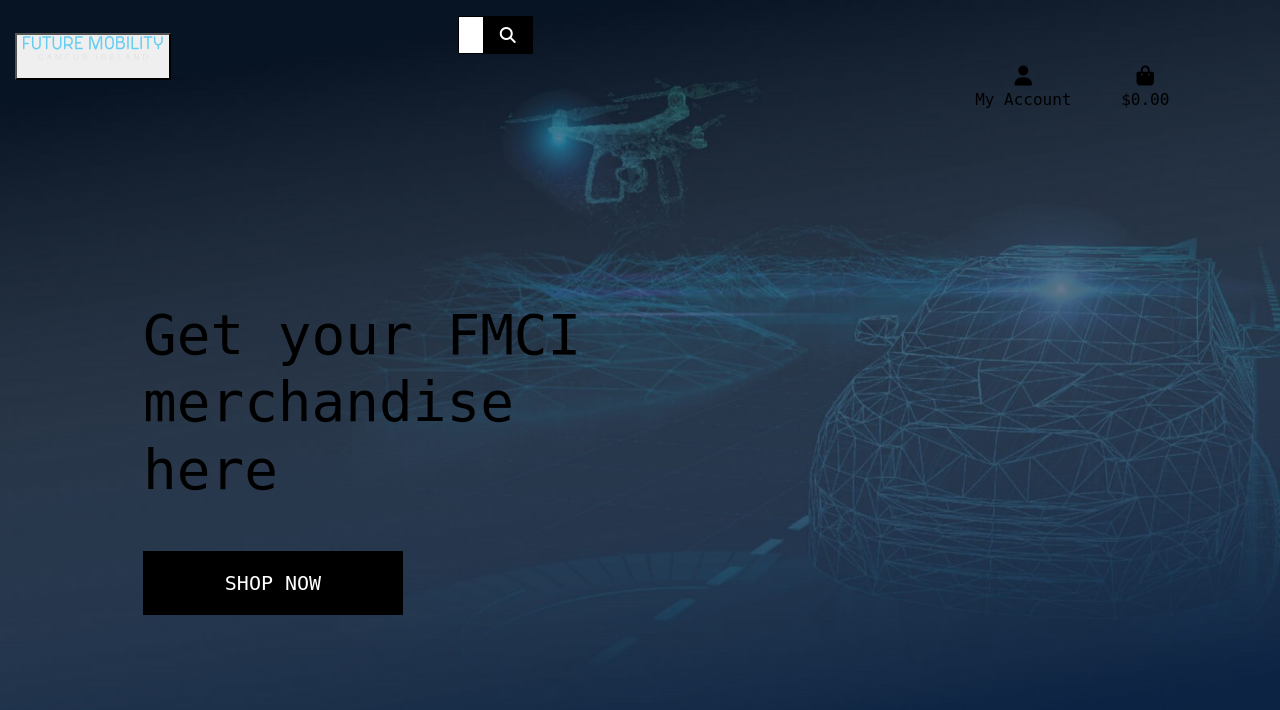
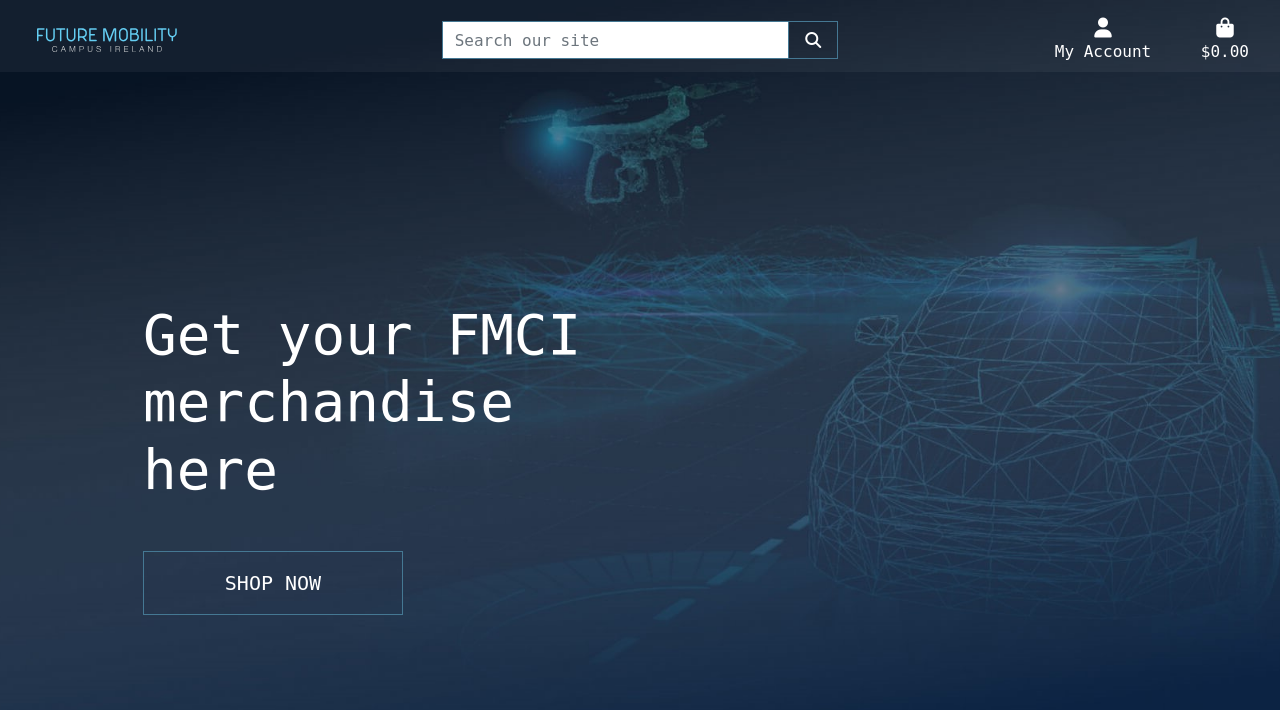
Before and after one commit to brianach/fmci-store, a Django app: page / in a window 1280 px wide. Shown: the top 710 px of the page. Run offline with Django 3.2, Linux system fonts and the light colour scheme; some libraries are stand-ins or nearby versions.

Commit message:
update styling to match FMCI site

```diff
--- a/home/templates/home/index.html
+++ b/home/templates/home/index.html
@@ -13,12 +13,13 @@
 <div class="container h-100">
     <div class="row h-100">
         <div class="col-7 col-md-6 my-auto">
-            <h1 class="display-4 text-black">
+            <h1 class="display-4 text-white">
                 Get your FMCI merchandise here
             </h1>
             <div class="my-5">
                 <h4>
-                    <a href="" class="shop-now-button btn btn-lg rounded-0 text-uppercase py-3">Shop Now</a>
+                    <a href="" class="shop-now-button btn opacity-25 btn-lg rounded-0 text-uppercase py-3">Shop
+                        Now</a>
                 </h4>
             </div>
         </div>
--- a/static/css/base.css
+++ b/static/css/base.css
@@ -1,11 +1,19 @@
-head-btn {
-    background: none;
+.fixed-top {
+    background-color: rgba(255, 255, 255, 0.05);
+}
+
+.head-btn button {
+    background: transparent;
     border: none;
     padding: 0;
 }
 
-head-btn img {
+.head-btn img {
     display: block;
+}
+
+.fmci-search-border {
+    border-color: #457893 !important;
 }
 
 html {
@@ -39,7 +47,8 @@
 }
 
 .shop-now-button {
-    background: black;
+    border-color: #457893;
+    background: transparent;
     color: white;
     min-width: 260px;
 }
--- a/templates/base.html
+++ b/templates/base.html
@@ -46,17 +46,19 @@
     <header class="container-fluid fixed-top">
         <div id="topnav" class="row pt-lg-2 d-none d-lg-flex">
             <div class="col-12 col-lg-4 my-auto py-1 py-lg-0 text-center text-lg-left">
-                <button type="button" class="head-img">
-                    <img src="/media/fmci-logo.svg"><a href="{% url 'home' %}" class="nav-link main-logo-link">
+                <button class="bg-transparent border-0">
+                    <a href="{% url 'home' %}" class="nav-link main-logo-link"><img src="/media/fmci-logo.svg"></a>
                 </button>
             </div>
             <div class="col-12 col-lg-4 my-auto py-1 py-lg-0">
                 <form method="GET" action="">
                     <div class="input-group w-100">
-                        <input class="form-control border border-black rounded-0" type="text" name="q"
+                        <input class="form-control border fmci-search-border rounded-0" type="text" name="q"
                             placeholder="Search our site">
                         <div class="input-group-append">
-                            <button class="form-control btn btn-black border border-black rounded-0" type="submit">
+                            <button
+                                class="form-control text-white btn bg-transparent border fmci-search-border rounded-0"
+                                type="submit">
                                 <span class="icon">
                                     <i class="fas fa-search"></i>
                                 </span>
@@ -68,7 +70,7 @@
             <div class="col-12 col-lg-4 my-auto py-1 py-lg-0">
                 <ul class="list-inline list-unstyled text-center text-lg-right my-0">
                     <li class="list-inline-item dropdown">
-                        <a class="text-black nav-link" href="#" id="user-options" data-toggle="dropdown"
+                        <a class="text-white nav-link" href="#" id="user-options" data-toggle="dropdown"
                             aria-haspopup="true" aria-expanded="false">
                             <div class="text-center">
                                 <div><i class="fas fa-user fa-lg"></i></div>
@@ -89,7 +91,7 @@
                         </div>
                     </li>
                     <li class="list-inline-item">
-                        <a class="{% if grand_total %}text-info font-weight-bold{% else %}text-black{% endif %} nav-link"
+                        <a class="{% if grand_total %}text-info font-weight-bold{% else %}text-white{% endif %} nav-link"
                             href="">
                             <div class="text-center">
                                 <div><i class="fas fa-shopping-bag fa-lg"></i></div>
```
